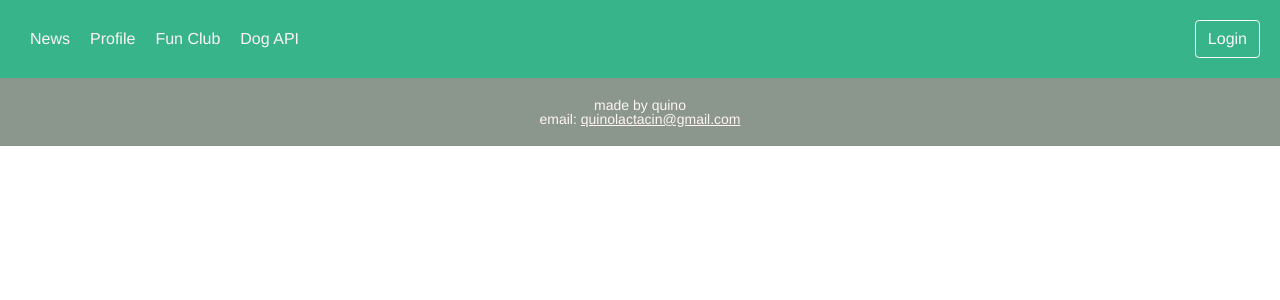
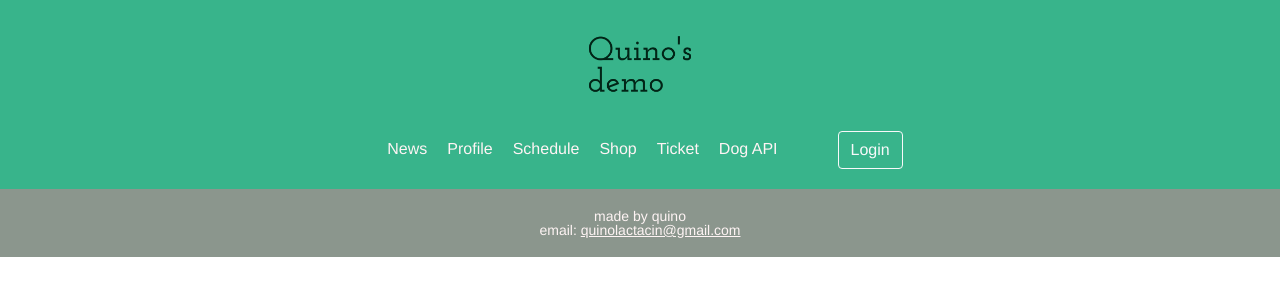
Before and after one commit to quino28/VueForJob, a Vue app in the folder front/: page / in a window 1280 px wide. Shown: the top 300 px of the page. Built offline with nearby package versions, Linux system fonts and the light colour scheme; no server answers.

Commit message:
add image for logo

```diff
--- a/front/src/App.vue
+++ b/front/src/App.vue
@@ -1,13 +1,19 @@
 <template>
+  <div class="logo">
+    <img src="/logo.png" alt="Quino's demo">
+  </div>
   <div class="header">
     <ul>
       <li>News</li>
       <li>Profile</li>
-      <li>Fun Club</li>
+      <li>Schedule</li>
+      <li>Shop</li>
+      <li>Ticket</li>
       <li @click="changeComponent('DogApi')">Dog API</li>
+      <li v-if="$store.state.member">Ticket</li>
+      <b-button variant="outline-light" @click="changeComponent('login')" v-if="!$store.state.member">Login</b-button>
+      <b-button variant="outline-light" @click="logout" v-else>Logout</b-button>
     </ul>
-    <b-button variant="outline-light" @click="changeComponent('login')" v-if="!$store.state.member">Login</b-button>
-    <b-button variant="outline-light" @click="logout" v-else>Logout</b-button>
   </div>
   <Body
     :currentComponent="this.currentComponent"
@@ -53,21 +59,29 @@ export default {
   color: #2c3e50;
 }
 
+.logo {
+  background-color: #38b48b;
+  img {
+    width: 8em;
+    cursor: pointer;
+  }
+}
+
 .header {
   background-color: #38b48b;
   color: #fef4f4;
-  padding: 20px;
-  display: flex;
+  padding: 0px 10px 20px;
+  display: block;
   align-items: center;
   ul {
     li {
-      display: inline;
+      display: inline-block;
       margin: 10px;
       cursor: pointer;
     }
   }
   button {
-    margin-left: auto;
+    margin-left: 50px;
   }
 }
 
```
Also changed, not shown: front/public/logo.png (added).
